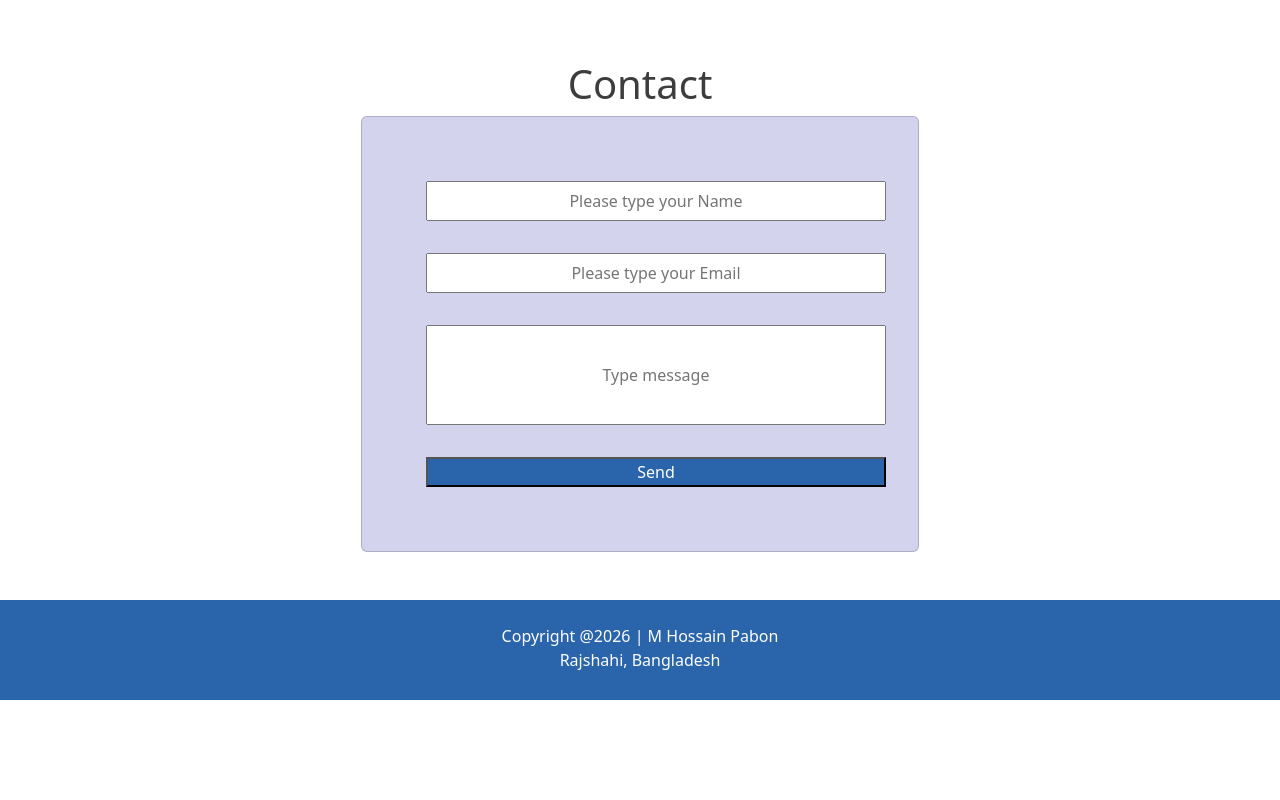
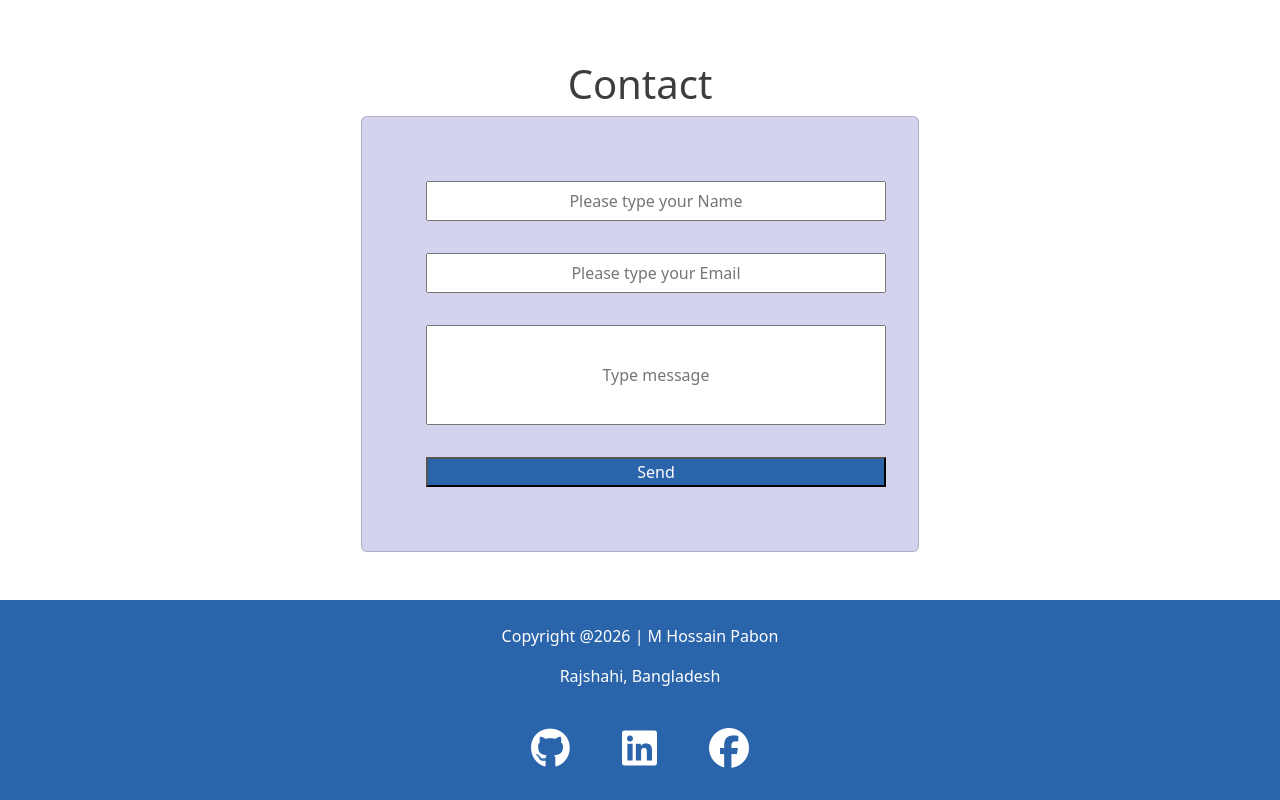
Before and after one commit to Programming-bro/ASSIGNMENT_1, a plain HTML site: page index.html in a window 1280 px wide. Shown: the part 2328-3128 px from the top of the page. Before the commit the page ends 3028 px from the top, so only its background shows below. Drawn offline with nearby package versions, Linux system fonts and the light colour scheme.

Commit message:
footer update

```diff
--- a/index.html
+++ b/index.html
@@ -136,8 +136,11 @@
     </section>
     <section>
         <footer class="text-center p-4 mt-5">
-            Copyright @2026 | M Hossain Pabon <br>
-            Rajshahi, Bangladesh
+            <p>Copyright @2026 | M Hossain Pabon </p>
+            <p>Rajshahi, Bangladesh</p>
+            <a target="_blank" href="https://github.com/Programming-bro"><i class="fa-brands fa-github footer-icons m-4"></i></a>
+            <a target="_blank" href="https://linkedin.com/in/md-hossain-pabon"><i class="fa-brands fa-linkedin footer-icons m-4"></i></a>
+            <a target="_blank" href="https://facebook.com/mdhossainpabon"><i class="fa-brands fa-facebook footer-icons m-4"></i></a>
         </footer>
     </section>
     <script src="https://cdn.jsdelivr.net/npm/bootstrap@5.3.8/dist/js/bootstrap.bundle.min.js"
--- a/style.css
+++ b/style.css
@@ -89,7 +89,11 @@ span{
     background-color: rgb(211, 211, 237);
 }
 footer{
-    height: 100px;
+    height: 200px;
     background-color: rgb(42, 100, 171);
     color: white;
 }
+.footer-icons{
+    font-size: 40px;
+    color: white;
+}
```
